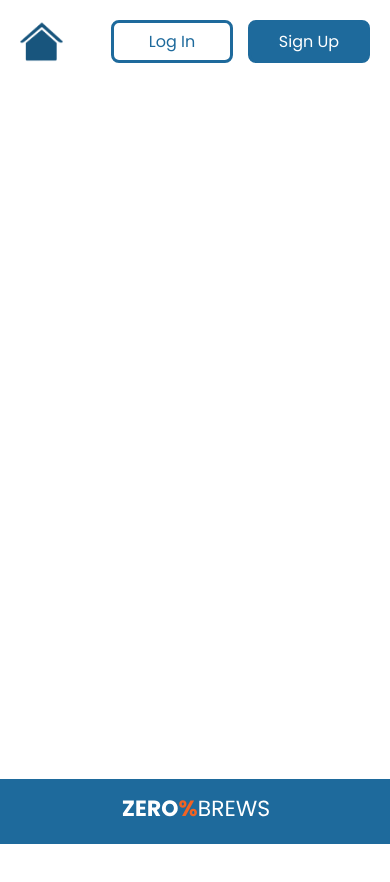
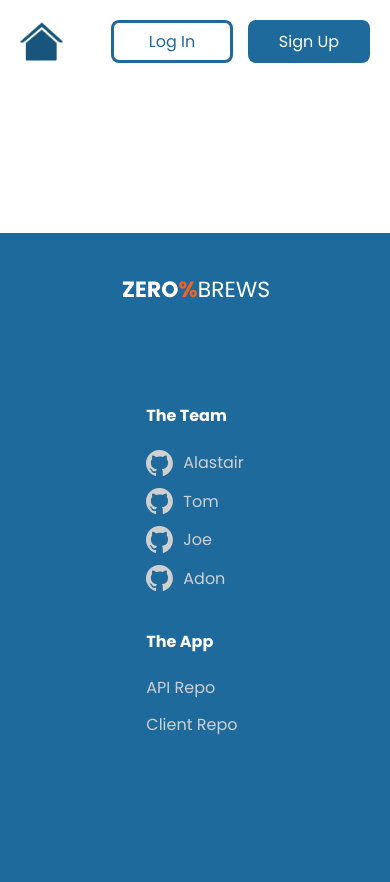
Before and after one commit to alastair10/ZeroPercentBrews-client, a React (Create React App) app: page /beer/1 in a window 390 px wide. Before the commit the page ends 844 px from the top, so only its background shows below. Built offline with nearby package versions, Linux system fonts and the light colour scheme; no server answers.

Commit message:
Add responsive footer info

```diff
--- a/src/Components/Core/Footer.css
+++ b/src/Components/Core/Footer.css
@@ -1,9 +1,100 @@
-.main-footer {
+.footer {
+  width: 100%;
+  background-color: var(--blue);
+  color: var(--white);
+  display: grid;
+  justify-items: center;
+}
+
+.footer__container {
+  display: grid;
+  grid-template-columns: repeat(2, 1fr);
+  grid-template-rows: repeat(2, auto);
+  max-width: 800px;
+}
+
+.footer__logo {
   display: flex;
   margin-top: auto;
+  grid-column: 1 / 3;
   justify-content: center;
-  background-color: var(--blue);
-  height: 65px;
+  padding: 40px 0;
   width: 100%;
   align-items: center;
 }
+
+.footer__info {
+  grid-column: 1 / 3;
+  display: grid;
+  grid-template-columns: repeat(2, 1fr);
+  grid-template-rows: repeat(2, 1fr);
+  margin: 30px 50px 50px 50px;
+}
+
+.footer__info--left,
+.footer__info--right {
+  grid-column: 1 / 3;
+}
+
+@media only screen and (min-width: 425px) {
+  .footer__info--left {
+    grid-column: 1 / 2;
+  }
+
+  .footer__info--right {
+    grid-column: 2 / 3;
+  }
+
+  .footer__info {
+    grid-template-rows: 1fr;
+    width: 325px;
+    justify-self: center;
+  }
+}
+
+@media only screen and (min-width: 768px) {
+  .footer__container {
+    justify-items: center;
+    align-items: stretch;
+  }
+
+  .footer__logo {
+    grid-column: 1 / 2;
+    grid-row: 1 / 2;
+  }
+
+  .footer__info {
+    grid-column: 2 / 3;
+    grid-row: 1 / 3;
+  }
+}
+
+.list {
+  padding: 0;
+}
+
+.list__item {
+  list-style: none;
+  margin: 12px 0;
+  color: rgb(208, 208, 208);
+}
+
+.link {
+  display: flex;
+  align-items: center;
+  gap: 10px;
+  text-decoration: underline;
+  text-decoration-color: transparent;
+  color: inherit;
+  transition: 0.5s;
+}
+
+.link:hover {
+  text-decoration: underline;
+}
+
+.link__git {
+  width: 27px;
+  display: block;
+  color: #d0d0d0;
+}
--- a/src/Components/Core/Footer.js
+++ b/src/Components/Core/Footer.js
@@ -1,13 +1,70 @@
-import footer from "../../images/inverse-logo.svg";
-import { Link } from "react-router-dom";
-import "./Footer.css";
+import footer from '../../images/inverse-logo.svg';
+import git from '../../images/github-mark-white.svg';
+import { Link } from 'react-router-dom';
+import './Footer.css';
 
 const Footer = () => {
   return (
-    <div className="main-footer">
-      <Link to="/">
-        <img src={footer} alt="svg logo" />
-      </Link>
+    <div className="footer">
+      <div className='footer__container'>
+        <div className='footer__logo'>
+          <Link to='/'>
+            <img src={footer} alt='svg logo' />
+          </Link>
+        </div>
+        <div className='footer__info'>
+          <div className='footer__info--left'>
+            <h4 className='info__header'>The Team</h4>
+            <ul className='list'>
+              <li className='list__item'>
+                <a href='https://github.com/alastair10' className='link'>
+                  <img src={git} alt='git logo' className='link__git' />
+                  <span>Alastair</span>
+                </a>
+              </li>
+              <li className='list__item'>
+                <a href='https://github.com/tomfyfe85' className='link'>
+                  <img src={git} alt='git logo' className='link__git' />
+                  <span>Tom</span>
+                </a>
+              </li>
+              <li className='list__item'>
+                <a href='https://github.com/josephclander' className='link'>
+                  <img src={git} alt='git logo' className='link__git' />
+                  <span>Joe</span>
+                </a>
+              </li>
+              <li className='list__item'>
+                <a href='https://github.com/lwly-jpg' className='link'>
+                  <img src={git} alt='git logo' className='link__git' />
+                  <span>Adon</span>
+                </a>
+              </li>
+            </ul>
+          </div>
+          <div className='footer__info--right'>
+            <h4 className='info__header'>The App</h4>
+            <ul className='list'>
+              <li className='list__item'>
+                <a
+                  href='https://github.com/alastair10/ZeroPercentBrews-api'
+                  className='link'
+                >
+                  API Repo
+                </a>
+              </li>
+              <li className='list__item'>
+                <a
+                  href='https://github.com/alastair10/ZeroPercentBrews-client'
+                  className='link'
+                >
+                  Client Repo
+                </a>
+              </li>
+            </ul>
+          </div>
+        </div>
+      </div>
     </div>
   );
 };
```
Also changed, not shown: src/images/github-mark-white.svg (added).
